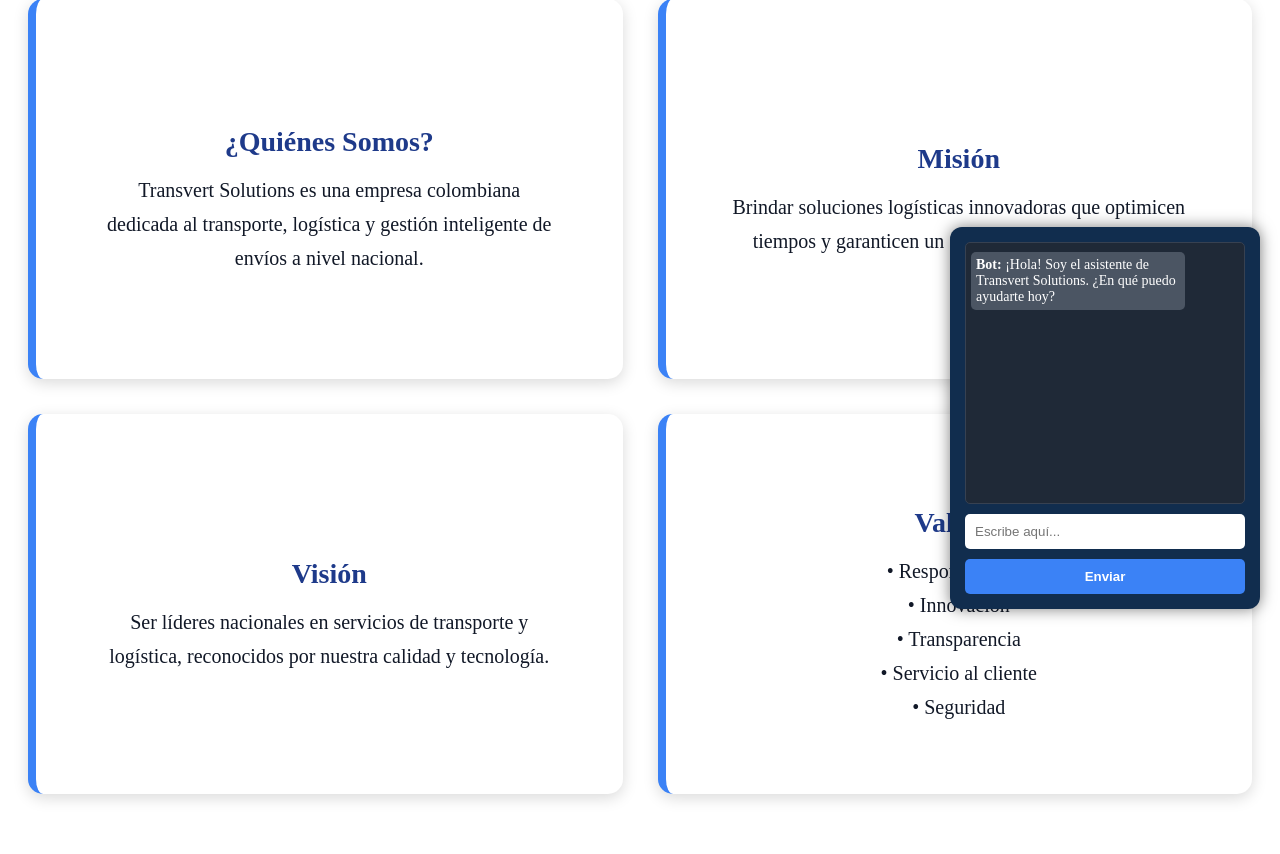
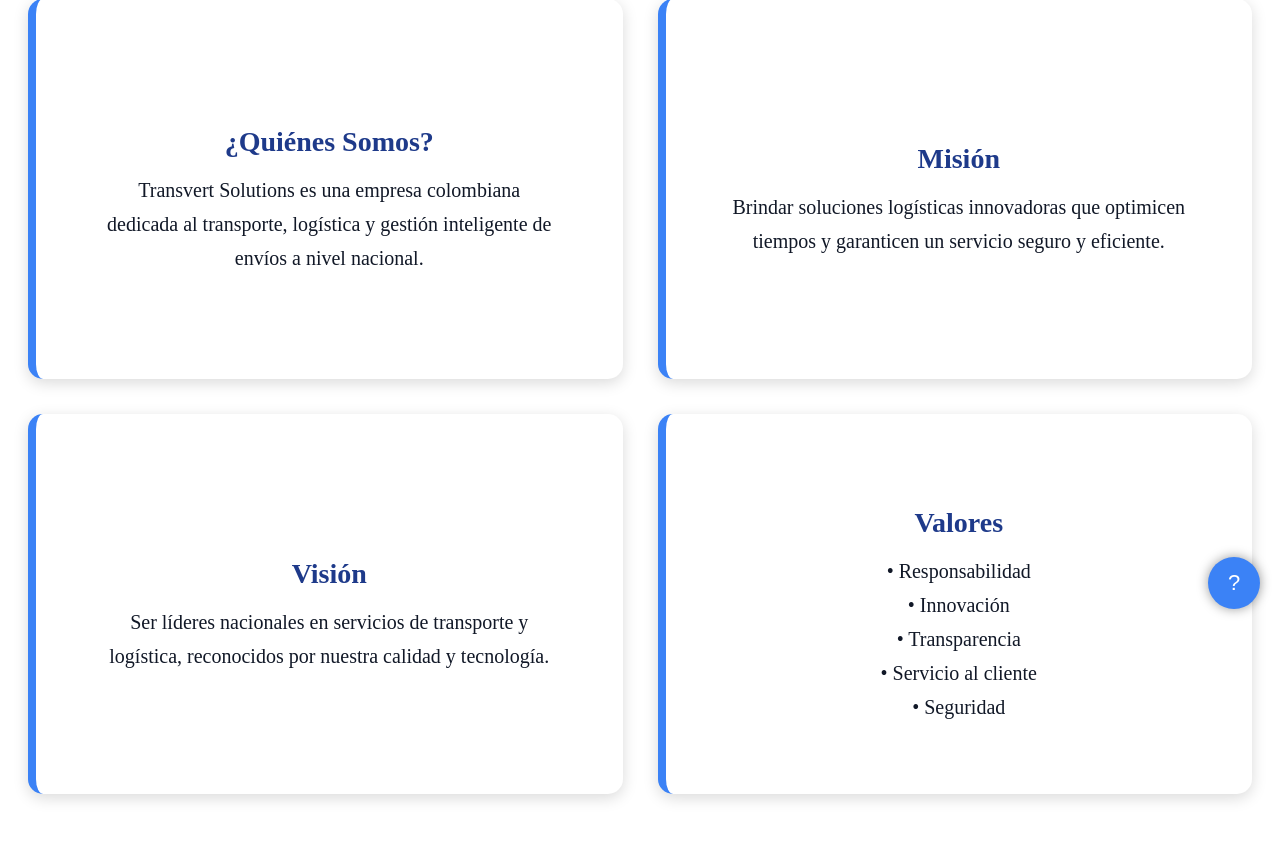
Before and after one commit to davidsn27/Transvert-solutions--main, a Django app: page /home/ in a window 1280 px wide. Shown: the part 171-1025 px from the top of the page. Run offline with Django 5.2, Linux system fonts and the light colour scheme; parts of the project's set-up code (start-up, migrations or seed data) failed here and were passed over.

Commit message:
Refactor chatbot styles and add toggle functionality

```diff
--- a/core/templates/home.html
+++ b/core/templates/home.html
@@ -114,82 +114,62 @@
             }
         }
 
-        /* --- ESTILOS DEL CHATBOT --- */
+        /* Contenedor del botón flotante + ventana */
 #chatbot {
-            position:fixed;
-            bottom:20px;
-            right:20px;
-            background:#112d4e;
-            padding:15px;
-            border-radius:12px;
-            width:280px; /* Un poco más ancho */
-            color:white;
-            box-shadow:0 0 15px rgba(0,0,0,0.5);
-            z-index: 990; /* Para que quede debajo del menú desplegable */
+    position: fixed;
+    bottom: 20px;
+    right: 20px;
+    z-index: 980;
 }
 
+/* Botón flotante (icono ayuda) */
+#chat-toggle {
+    width: 52px;
+    height: 52px;
+    border-radius: 50%;
+    background: #3b82f6;
+    color: #fff;
+    border: none;
+    box-shadow: 0 0 12px rgba(0,0,0,0.4);
+    cursor: pointer;
+    font-size: 22px;
+    display: flex;
+    align-items: center;
+    justify-content: center;
+}
+
+/* Ventana del chat (oculta por defecto) */
+#chat-window {
+    display: none;
+    position: absolute;
+    bottom: 60px;
+    right: 0;
+    background: #112d4e;
+    padding: 15px;
+    border-radius: 12px;
+    width: 280px;
+    color: white;
+    box-shadow: 0 0 15px rgba(0,0,0,0.5);
+}
+
+/* Lo demás igual que ya tienes */
 #chat {
-            height:250px; /* Más alto para ver el historial */
-            overflow-y:auto;
-            overflow-x:hidden;
-            margin-bottom:10px;
+    height: 250px;
+    overflow-y: auto;
+    overflow-x: hidden;
+    margin-bottom: 10px;
     padding: 5px;
     border: 1px solid #374151;
     border-radius: 5px;
     background: #1f2937;
     font-size: 14px;
 }
-
-        #chat p {
-            margin: 4px 0;
-            padding: 5px;
-            border-radius: 5px;
-        }
-
-        #chat b {
-            font-weight: bold;
-        }
-
-        #chat .user-message {
-            text-align: right;
-            background-color: #3b82f6; /* Azul */
-            color: white;
-            margin-left: 20%;
-        }
-
-        #chat .bot-message {
-            text-align: left;
-            background-color: #4b5563; /* Gris */
-            color: white;
-            margin-right: 20%;
-        }
-
-        #msg {
-            width: 100%;
-            padding: 10px;
-            border: none;
-            border-radius: 5px;
-            box-sizing: border-box;
-            background: white;
-            color: #111827;
-        }
-
-        #send-btn {
-            width: 100%;
-            margin-top: 10px;
-            padding: 10px;
-            background: #3b82f6; /* Azul */
-            color: white;
-            border: none;
-            border-radius: 5px;
-            cursor: pointer;
-            font-weight: bold;
-            transition: background 0.3s;
-        }
-
-        #send-btn:hover {
-            background: #2563eb;
-        }
+#chat p { margin: 4px 0; padding: 5px; border-radius: 5px; }
+#chat .user-message { text-align: right; background-color: #3b82f6; color: white; margin-left: 20%; }
+#chat .bot-message { text-align: left; background-color: #4b5563; color: white; margin-right: 20%; }
+#msg { width: 100%; padding: 10px; border: none; border-radius: 5px; box-sizing: border-box; background: white; color: #111827; }
+#send-btn { width: 100%; margin-top: 10px; padding: 10px; background: #3b82f6; color: white; border: none; border-radius: 5px; cursor: pointer; font-weight: bold; }
+#send-btn:hover { background: #2563eb; }
         /* Ajustes del menú en pantallas pequeñas */
 @media (max-width: 768px) {
     .corporate-header {
@@ -301,11 +281,19 @@
     </main>
 
     <div id="chatbot">
+    <!-- Botón flotante -->
+    <button id="chat-toggle" onclick="toggleChat()">
+        ?
+    </button>
+
+    <!-- Ventana del chat -->
+    <div id="chat-window">
         <div id="chat">
             <p class="bot-message"><b>Bot:</b> ¡Hola! Soy el asistente de Transvert Solutions. ¿En qué puedo ayudarte hoy?</p>
         </div>
         <input id="msg" placeholder="Escribe aquí..." onkeypress="if(event.key === 'Enter') responder()">
         <button id="send-btn" onclick="responder()">Enviar</button>
+    </div>
     </div>
 
     <script>
@@ -403,6 +391,15 @@
             }
         });
     </script>
-
+    <script>
+    function toggleChat() {
+    const win = document.getElementById('chat-window');
+    if (win.style.display === 'block') {
+        win.style.display = 'none';
+    } else {
+        win.style.display = 'block';
+    }
+}
+    </script>
 </body>
 </html>
```
Lines whose indentation alone changed are shown as unchanged.
